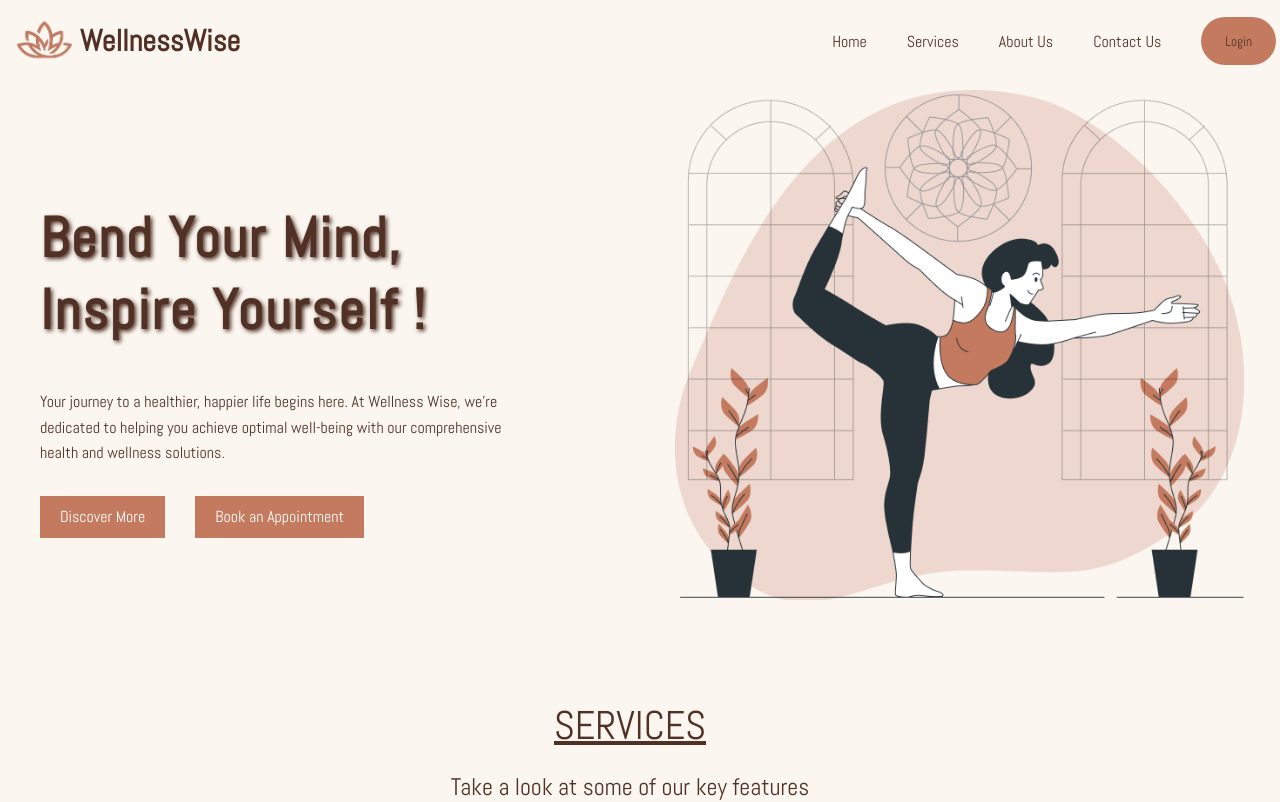
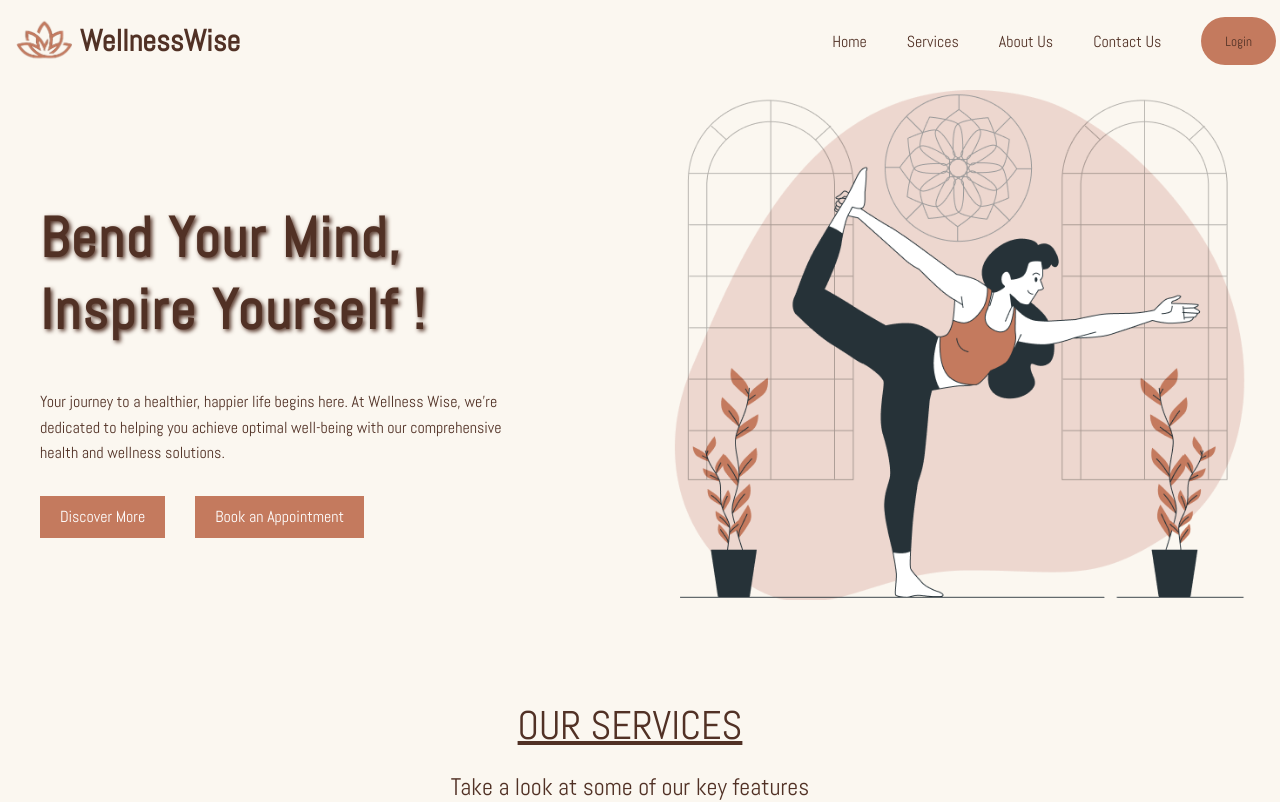
Before and after one commit to Mehar-Aziz/WellnessWise, a React (Create React App) app in the folder wellnesswise-frontend/: page / in a window 1280 px wide. Shown: the top 802 px of the page. Built offline with nearby package versions, Linux system fonts and the light colour scheme.

Commit message:
Modified Css

```diff
--- a/wellnesswise-frontend/src/components/Home.js
+++ b/wellnesswise-frontend/src/components/Home.js
@@ -34,7 +34,7 @@ function Home() {
 <section id="services" className="key-features">
     <div className="container-services">
         <div className="inner-title">
-            <h2>SERVICES</h2>
+            <h2>OUR SERVICES</h2>
             <p>Take a look at some of our key features</p>
         </div>
         <div className="features-grid">
```
